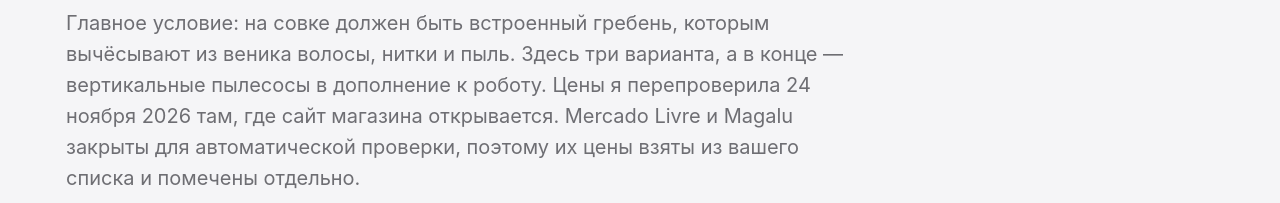
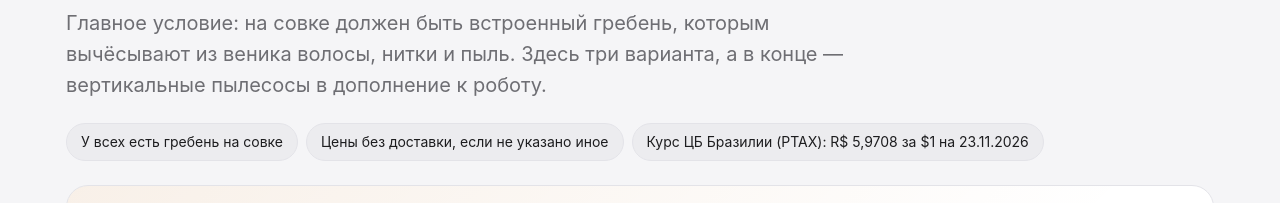
Before and after one commit to wonderland511/vassoura-pa-pente, a plain HTML site: page index.html in a window 1280 px wide. Shown: the part 220-423 px from the top of the page. Drawn offline with nearby package versions, Linux system fonts and the light colour scheme.

Commit message:
Убрана фраза о проверке цен из вступления
Co-Authored-By: Claude Opus 5.5 <noreply@anthropic.com>

```diff
--- a/index.html
+++ b/index.html
@@ -131,7 +131,7 @@ footer a{color:var(--muted)}
   <div class="wrap">
     <div class="eyebrow reveal">Бразилия · веник и совок</div>
     <h1 class="reveal d1">Веник и совок с гребнем для чистки веника</h1>
-    <p class="lead reveal d2">Главное условие: на совке должен быть встроенный гребень, которым вычёсывают из веника волосы, нитки и пыль. Здесь три варианта, а в конце — вертикальные пылесосы в дополнение к роботу. Цены я перепроверила 24 ноября 2026 там, где сайт магазина открывается. Mercado Livre и Magalu закрыты для автоматической проверки, поэтому их цены взяты из вашего списка и помечены отдельно.</p>
+    <p class="lead reveal d2">Главное условие: на совке должен быть встроенный гребень, которым вычёсывают из веника волосы, нитки и пыль. Здесь три варианта, а в конце — вертикальные пылесосы в дополнение к роботу.</p>
     <div class="chips reveal d3">
       <span class="chip">У всех есть гребень на совке</span>
       <span class="chip">Цены без доставки, если не указано иное</span>
```
